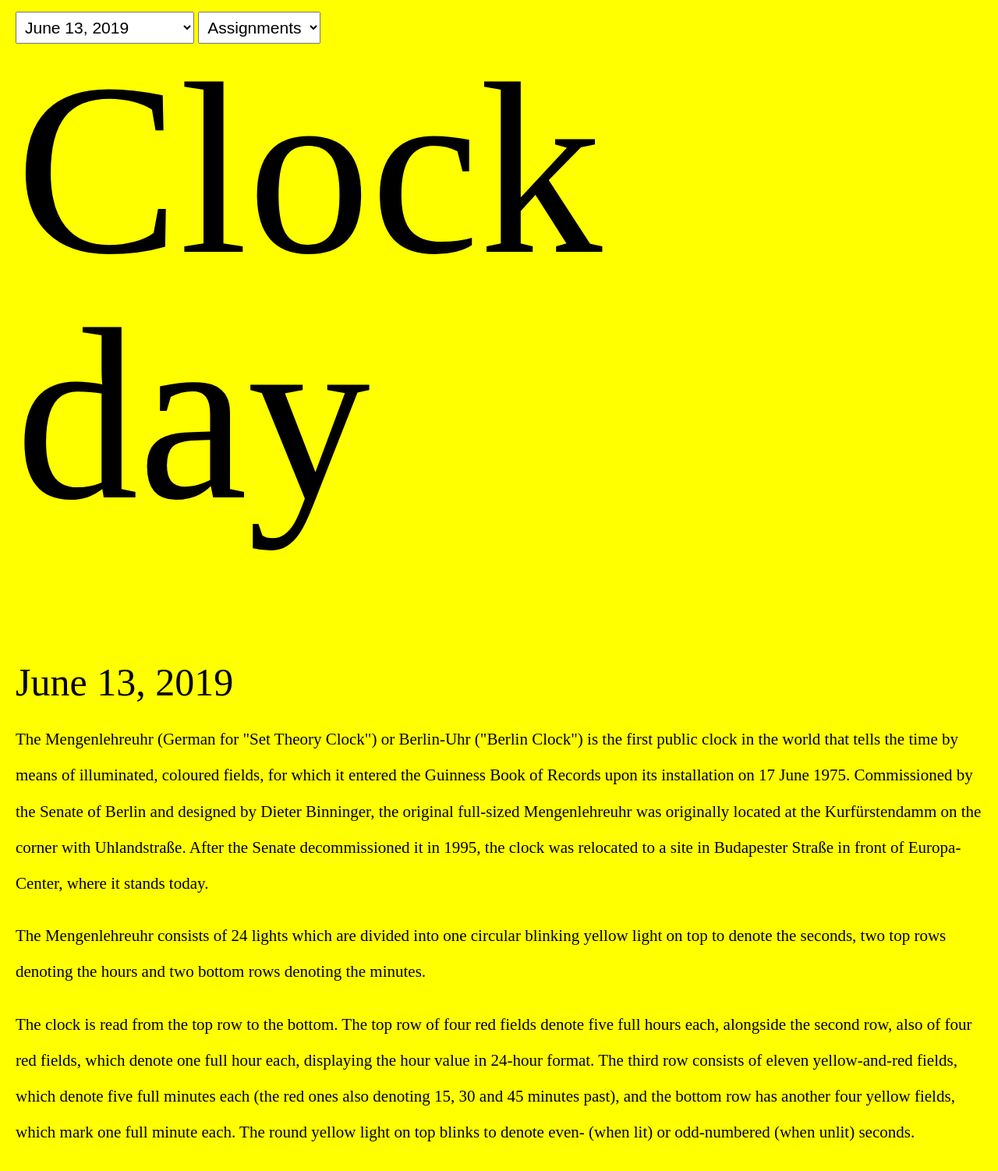
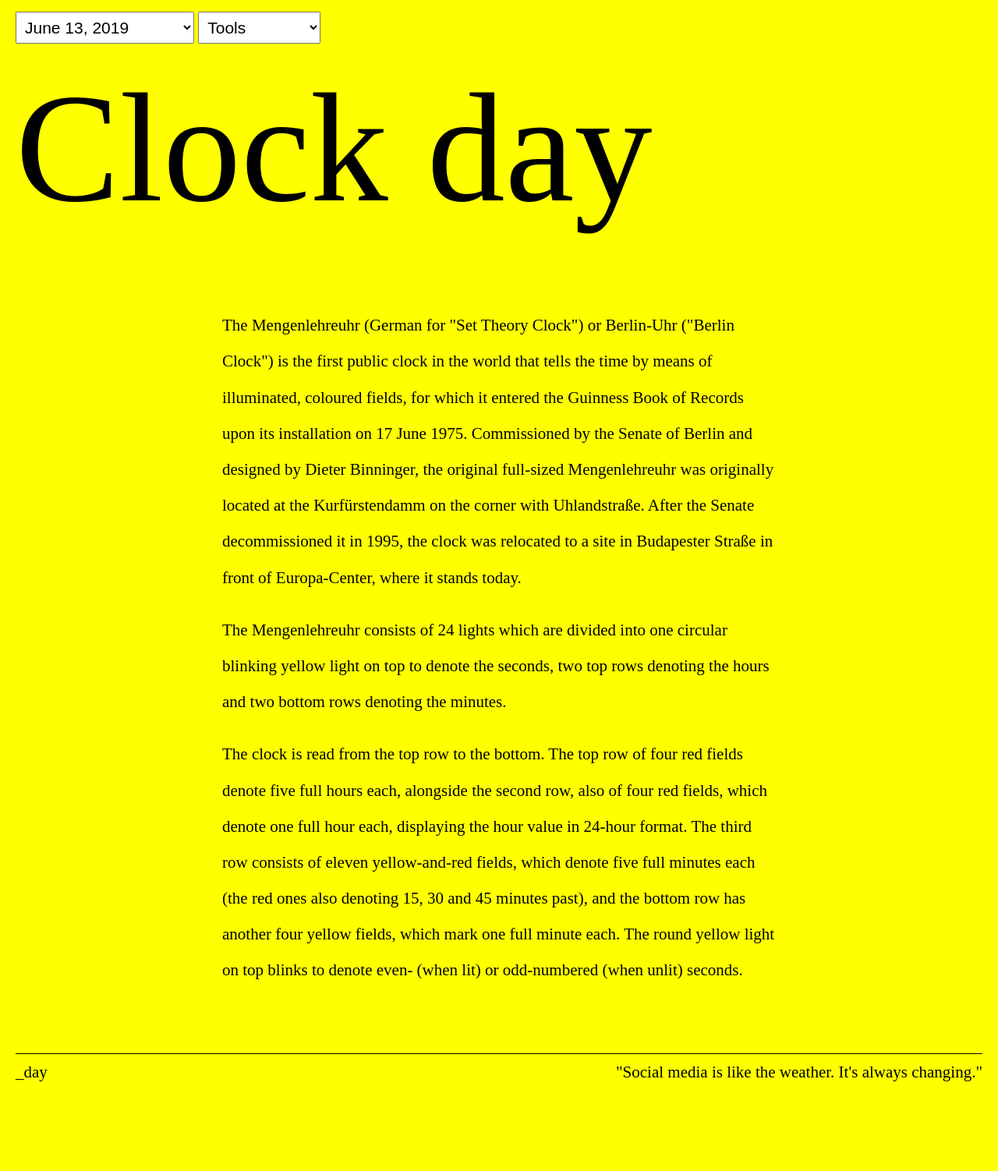
Before and after one commit to oilstel/empty-day-version-1, a plain HTML site: page tool.html in a window 1280 px wide. Shown: the whole page at 78% size. After the commit the page ends 1440 px from the top, so only its background shows below. Drawn offline with nearby package versions, Linux system fonts and the light colour scheme.

Commit message:
formatting and footer

```diff
--- a/css/main.css
+++ b/css/main.css
@@ -135,3 +135,12 @@ section .date {
     border-top: 1px solid #ececec;
     padding-top: 5em;
 }
+
+.footer {
+    border-top: 1px solid #000;
+    margin-bottom: 2em;
+}
+
+.right {
+    float: right;
+}
--- a/css/post.css
+++ b/css/post.css
@@ -1,19 +1,30 @@
 body {
 }
 
+h1 {
+    font-size: 200px;
+    margin: 0;
+}
+
 h2 {
+    margin: 0;
     font-size: 50px;
+    margin-top: 20px;
 }
 
 h3 {
     font-size: 30px;
 }
 
-.prompt {
-    background: #fff;
+.content {
+    /* background: #fff; */
     padding: 20px;
+    max-width: 750px;
+    margin: 0 auto 0;
+    margin-top: 3em;
 }
 
-.content {
+.container {
     margin-bottom: 3em;
+    margin-top: 1.5em;
 }
--- a/tool.html
+++ b/tool.html
@@ -435,10 +435,10 @@
         <option value="index.html">
           ...
         </option>
-        <option value="index.html#tools">
+        <option selected value="index.html#tools">
           Tools
         </option>
-        <option selected value="index.html#assignments">
+        <option value="index.html#assignments">
           Assignments
         </option>
         <option value="index.html#notes">
@@ -457,11 +457,10 @@
   </nav>
 
 
-<div class="content">
+<div class="container">
     <h1>Clock day</h1>
 
-    <h2>June 13, 2019</h2>
-
+    <div class="content">
       <p>
         The Mengenlehreuhr (German for "Set Theory Clock") or Berlin-Uhr ("Berlin Clock") is the first public clock in the world that tells the time by means of illuminated, coloured fields, for which it entered the Guinness Book of Records upon its installation on 17 June 1975. Commissioned by the Senate of Berlin and designed by Dieter Binninger, the original full-sized Mengenlehreuhr was originally located at the Kurfürstendamm on the corner with Uhlandstraße. After the Senate decommissioned it in 1995, the clock was relocated to a site in Budapester Straße in front of Europa-Center, where it stands today.
       </p>
@@ -474,6 +473,11 @@
         The clock is read from the top row to the bottom. The top row of four red fields denote five full hours each, alongside the second row, also of four red fields, which denote one full hour each, displaying the hour value in 24-hour format. The third row consists of eleven yellow-and-red fields, which denote five full minutes each (the red ones also denoting 15, 30 and 45 minutes past), and the bottom row has another four yellow fields, which mark one full minute each. The round yellow light on top blinks to denote even- (when lit) or odd-numbered (when unlit) seconds.
       </p>
     </div>
+</div>
+
+<div class="footer">
+  _day <span class="right">"Social media is like the weather. It's always changing."</span>
+</div>
 
 </body>
 
```
Also changed, not shown: assignment.html (+10 -5 lines), index.html (+4 -0 lines), note.html (+13 -9 lines). Lines whose indentation alone changed are shown as unchanged.
